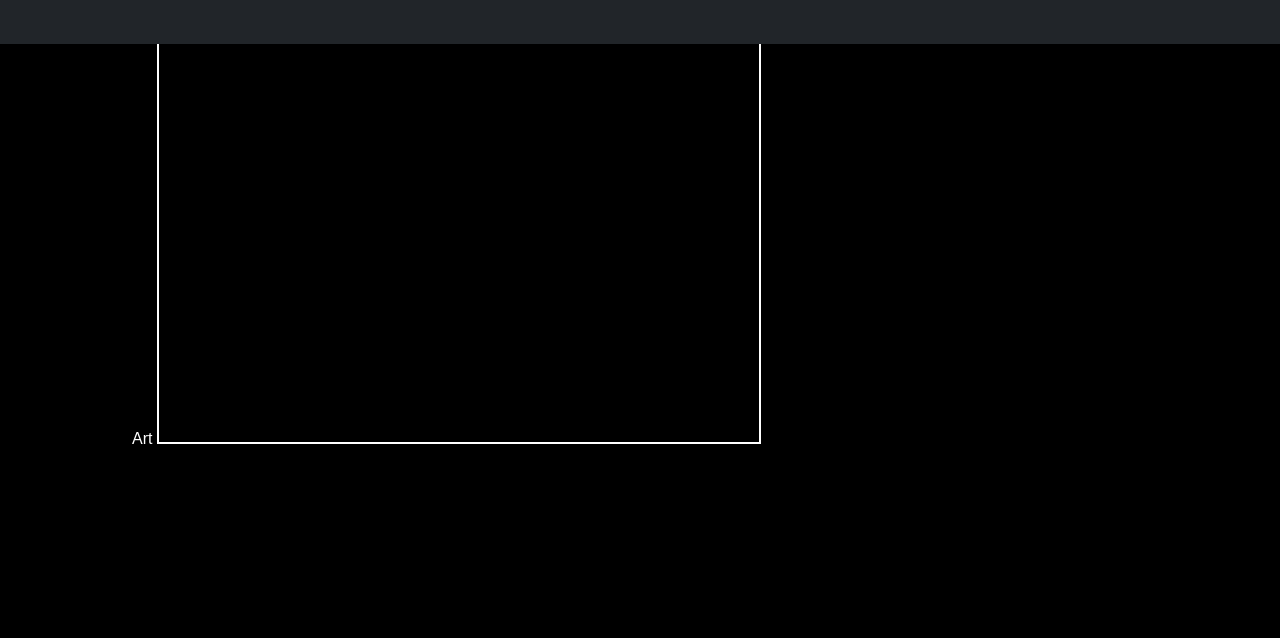
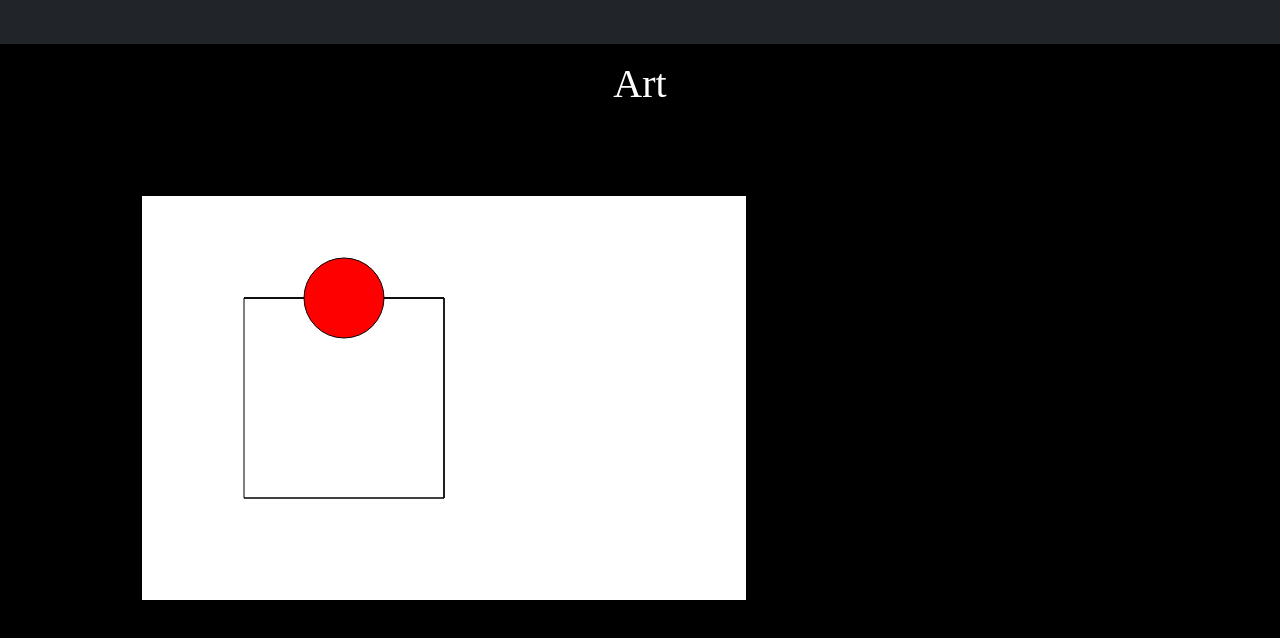
Before and after one commit to S-Gerard/MART341-WebDesign, a plain HTML site: page assignment-14/art.html in a window 1280 px wide. Shown: the part 90-728 px from the top of the page. Drawn offline with nearby package versions, Linux system fonts and the light colour scheme; a web font is replaced by a local one.

Commit message:
assignment-14 update

```diff
--- a/assignment-14/art.html
+++ b/assignment-14/art.html
@@ -55,10 +55,19 @@
       </div>
     </nav>
 
-    <div class="container"
-      <h1>Art</h1>
-      <canvas id="myCanvas" width="600" height="400" style="border: 2px white solid"></canvas>
-    </div>
+    <div class="container">
+      <div class="row">
+        <div class="col">
+          <h1>Art</h1>
+        </div>
+      </div>
+
+      <div class="row">
+        <div class="col">
+          <canvas id="myCanvas" width="600" height="400" style="border: 2px white solid; background-color: white;"></canvas>
+        </div>
+      </div>
+  </div>
     <script src="./js/main.js"></script>
     <script src="https://cdn.jsdelivr.net/npm/bootstrap@5.0.0-beta3/dist/js/bootstrap.bundle.min.js" integrity="sha384-JEW9xMcG8R+pH31jmWH6WWP0WintQrMb4s7ZOdauHnUtxwoG2vI5DkLtS3qm9Ekf" crossorigin="anonymous"></script>
   </body>
--- a/assignment-14/js/main.js
+++ b/assignment-14/js/main.js
@@ -1,10 +1,24 @@
 var c = document.getElementById("myCanvas");
 var ctx = c.getContext("2d");
 
-ctx.moveTo(0, 0);
-ctx.lineTo(200, 100);
+ctx.moveTo(100, 100);
+ctx.lineTo(300, 100);
 ctx.stroke();
 
-ctx.moveTo(50, 200);
+ctx.moveTo(300, 100);
+ctx.lineTo(300, 300);
+ctx.stroke();
+
+ctx.moveTo(300, 300);
 ctx.lineTo(100, 300);
 ctx.stroke();
+
+ctx.moveTo(100, 300);
+ctx.lineTo(100, 100);
+ctx.stroke();
+
+ctx.beginPath();
+ctx.arc(200, 100, 40, 0, 2 * Math.PI);
+ctx.fillStyle = "#FF0000";
+ctx.fill();
+ctx.stroke();
```
